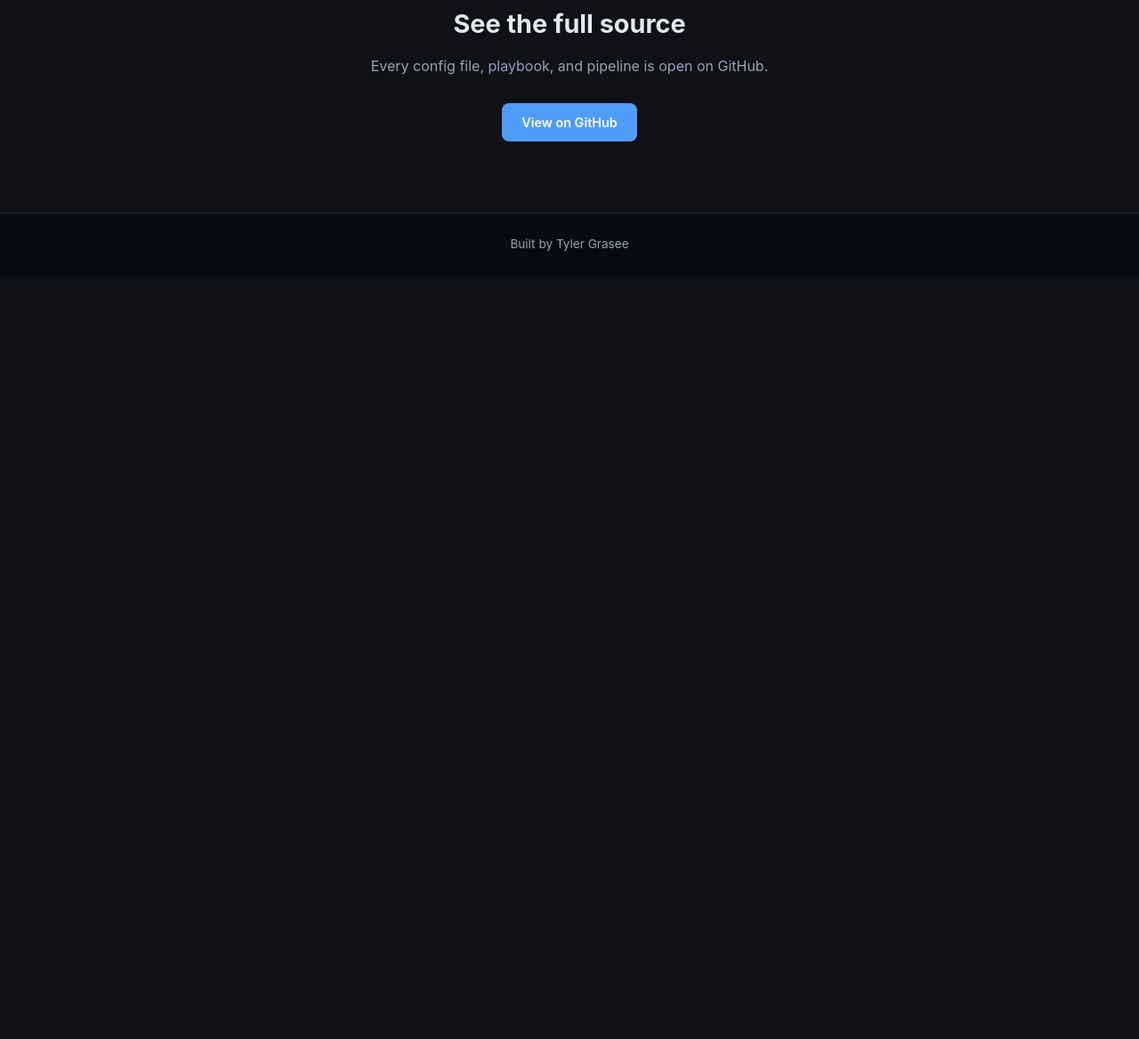
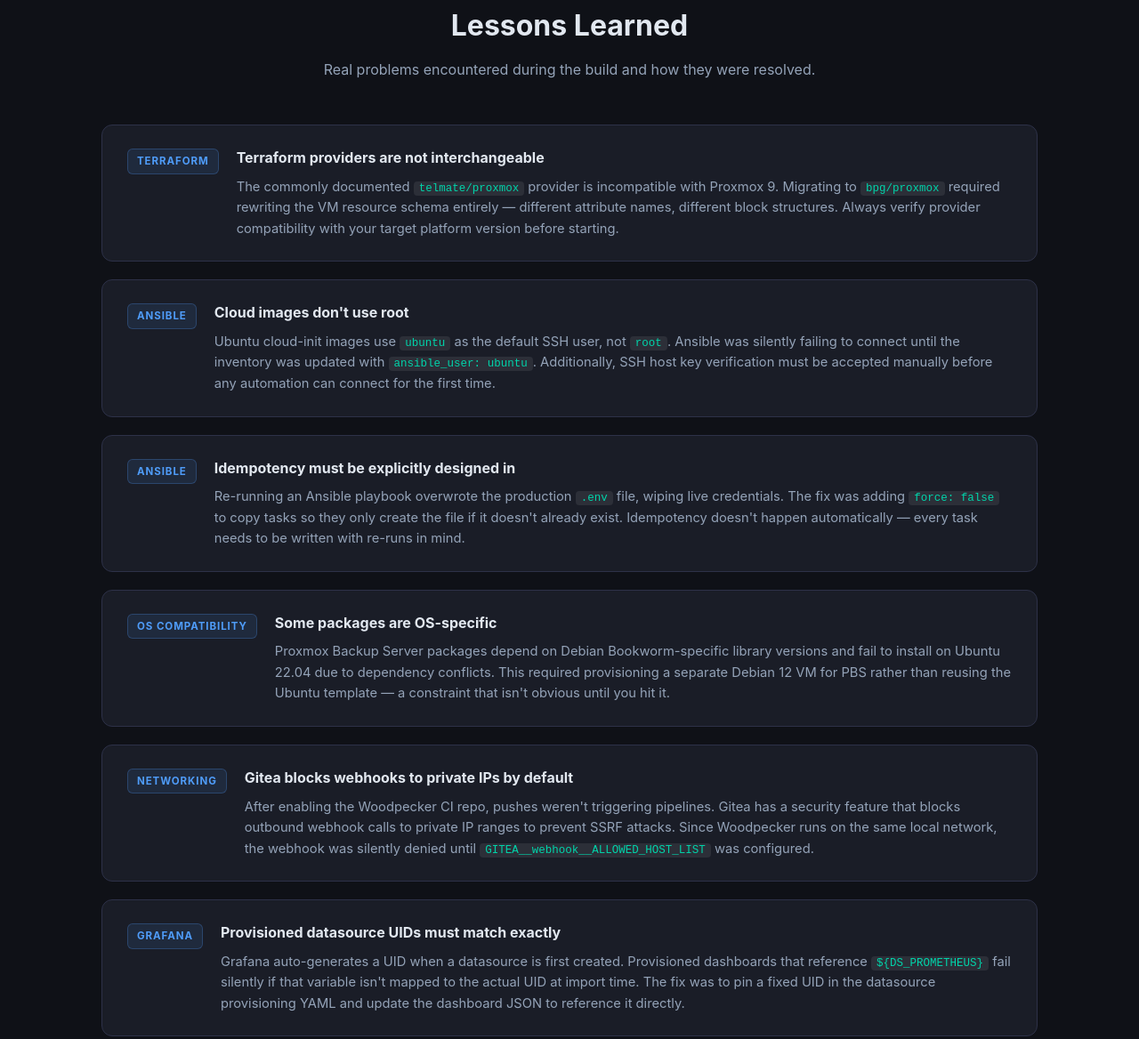
Before and after one commit to tgrasee/homelab, a plain HTML site: page docs/index.html in a window 1280 px wide. Shown: the part 7108-8276 px from the top of the page at 89% size. Before the commit the page ends 7418 px from the top, so only its background shows below. Drawn offline with Linux system fonts and the light colour scheme.

Commit message:
Add Lessons Learned section

```diff
--- a/docs/assets/css/style.css
+++ b/docs/assets/css/style.css
@@ -352,6 +352,58 @@
   color: var(--text) !important;
 }
 
+/* ── Lessons Learned ──────────────────────────────────────────── */
+.lessons-list {
+  display: flex;
+  flex-direction: column;
+  gap: 20px;
+}
+
+.lesson {
+  display: flex;
+  gap: 20px;
+  background: var(--bg-card);
+  border: 1px solid var(--border);
+  border-radius: var(--radius);
+  padding: 24px 28px;
+  align-items: flex-start;
+}
+
+.lesson-tag {
+  font-size: 0.72rem;
+  font-weight: 700;
+  letter-spacing: 0.08em;
+  text-transform: uppercase;
+  color: var(--accent);
+  background: rgba(79, 156, 249, 0.1);
+  border: 1px solid rgba(79, 156, 249, 0.25);
+  border-radius: 6px;
+  padding: 4px 10px;
+  white-space: nowrap;
+  margin-top: 2px;
+  flex-shrink: 0;
+}
+
+.lesson-body h3 {
+  font-size: 1rem;
+  font-weight: 700;
+  margin-bottom: 8px;
+}
+
+.lesson-body p {
+  color: var(--text-muted);
+  font-size: 0.92rem;
+}
+
+.lesson-body code {
+  background: rgba(255,255,255,0.08);
+  border-radius: 4px;
+  padding: 1px 6px;
+  font-size: 0.85em;
+  font-family: "SF Mono", "Fira Code", monospace;
+  color: var(--accent-2);
+}
+
 /* ── Diagram ──────────────────────────────────────────────────── */
 .diagram-wrap {
   background: var(--bg-card);
--- a/docs/index.html
+++ b/docs/index.html
@@ -279,6 +279,65 @@
     </div>
   </section>
 
+  <!-- ── Lessons Learned ──────────────────────────────────────── -->
+  <section class="section" id="lessons">
+    <div class="container">
+      <h2 class="section-title">Lessons Learned</h2>
+      <p class="section-sub">Real problems encountered during the build and how they were resolved.</p>
+      <div class="lessons-list">
+
+        <div class="lesson">
+          <div class="lesson-tag">Terraform</div>
+          <div class="lesson-body">
+            <h3>Terraform providers are not interchangeable</h3>
+            <p>The commonly documented <code>telmate/proxmox</code> provider is incompatible with Proxmox 9. Migrating to <code>bpg/proxmox</code> required rewriting the VM resource schema entirely — different attribute names, different block structures. Always verify provider compatibility with your target platform version before starting.</p>
+          </div>
+        </div>
+
+        <div class="lesson">
+          <div class="lesson-tag">Ansible</div>
+          <div class="lesson-body">
+            <h3>Cloud images don't use root</h3>
+            <p>Ubuntu cloud-init images use <code>ubuntu</code> as the default SSH user, not <code>root</code>. Ansible was silently failing to connect until the inventory was updated with <code>ansible_user: ubuntu</code>. Additionally, SSH host key verification must be accepted manually before any automation can connect for the first time.</p>
+          </div>
+        </div>
+
+        <div class="lesson">
+          <div class="lesson-tag">Ansible</div>
+          <div class="lesson-body">
+            <h3>Idempotency must be explicitly designed in</h3>
+            <p>Re-running an Ansible playbook overwrote the production <code>.env</code> file, wiping live credentials. The fix was adding <code>force: false</code> to copy tasks so they only create the file if it doesn't already exist. Idempotency doesn't happen automatically — every task needs to be written with re-runs in mind.</p>
+          </div>
+        </div>
+
+        <div class="lesson">
+          <div class="lesson-tag">OS Compatibility</div>
+          <div class="lesson-body">
+            <h3>Some packages are OS-specific</h3>
+            <p>Proxmox Backup Server packages depend on Debian Bookworm-specific library versions and fail to install on Ubuntu 22.04 due to dependency conflicts. This required provisioning a separate Debian 12 VM for PBS rather than reusing the Ubuntu template — a constraint that isn't obvious until you hit it.</p>
+          </div>
+        </div>
+
+        <div class="lesson">
+          <div class="lesson-tag">Networking</div>
+          <div class="lesson-body">
+            <h3>Gitea blocks webhooks to private IPs by default</h3>
+            <p>After enabling the Woodpecker CI repo, pushes weren't triggering pipelines. Gitea has a security feature that blocks outbound webhook calls to private IP ranges to prevent SSRF attacks. Since Woodpecker runs on the same local network, the webhook was silently denied until <code>GITEA__webhook__ALLOWED_HOST_LIST</code> was configured.</p>
+          </div>
+        </div>
+
+        <div class="lesson">
+          <div class="lesson-tag">Grafana</div>
+          <div class="lesson-body">
+            <h3>Provisioned datasource UIDs must match exactly</h3>
+            <p>Grafana auto-generates a UID when a datasource is first created. Provisioned dashboards that reference <code>${DS_PROMETHEUS}</code> fail silently if that variable isn't mapped to the actual UID at import time. The fix was to pin a fixed UID in the datasource provisioning YAML and update the dashboard JSON to reference it directly.</p>
+          </div>
+        </div>
+
+      </div>
+    </div>
+  </section>
+
   <!-- ── CTA ───────────────────────────────────────────────────── -->
   <section class="section cta-section">
     <div class="container cta-inner">
```
